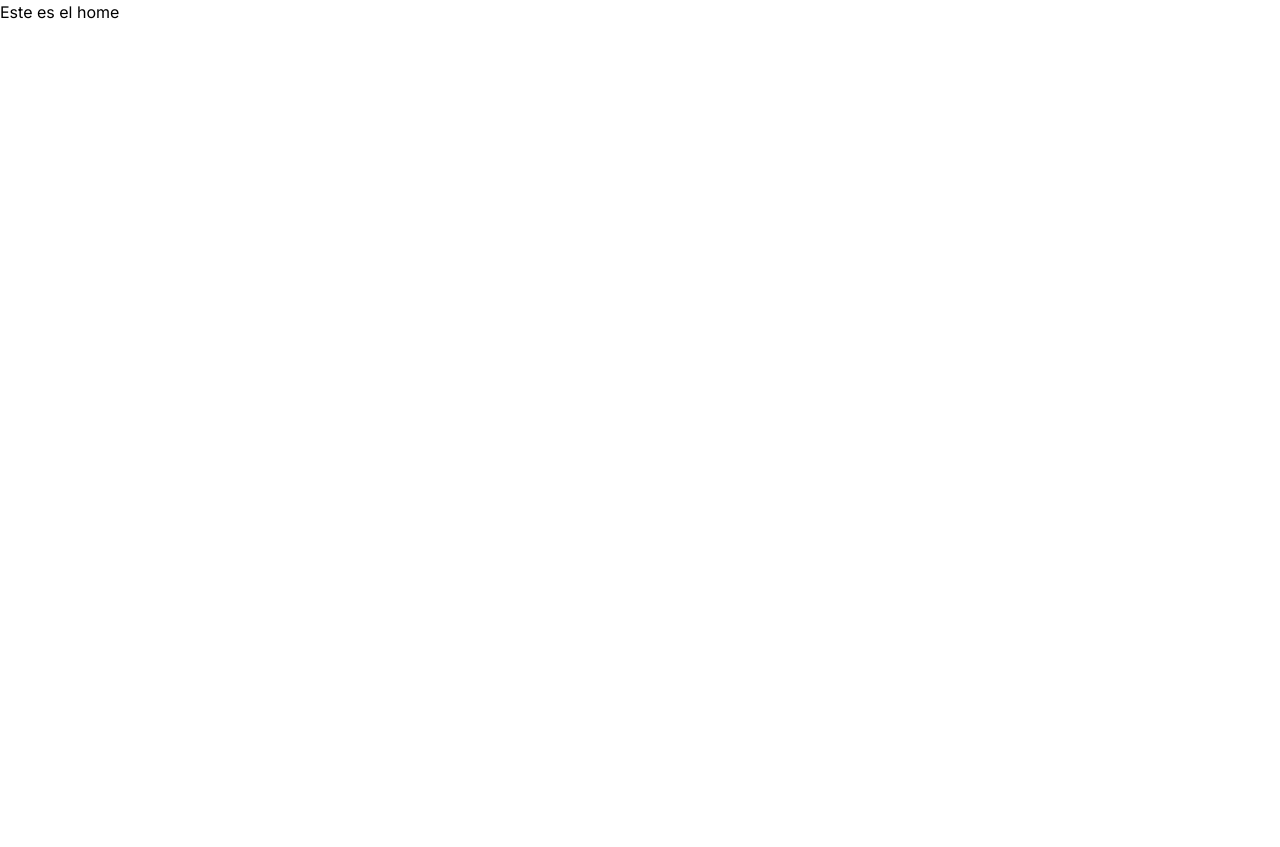
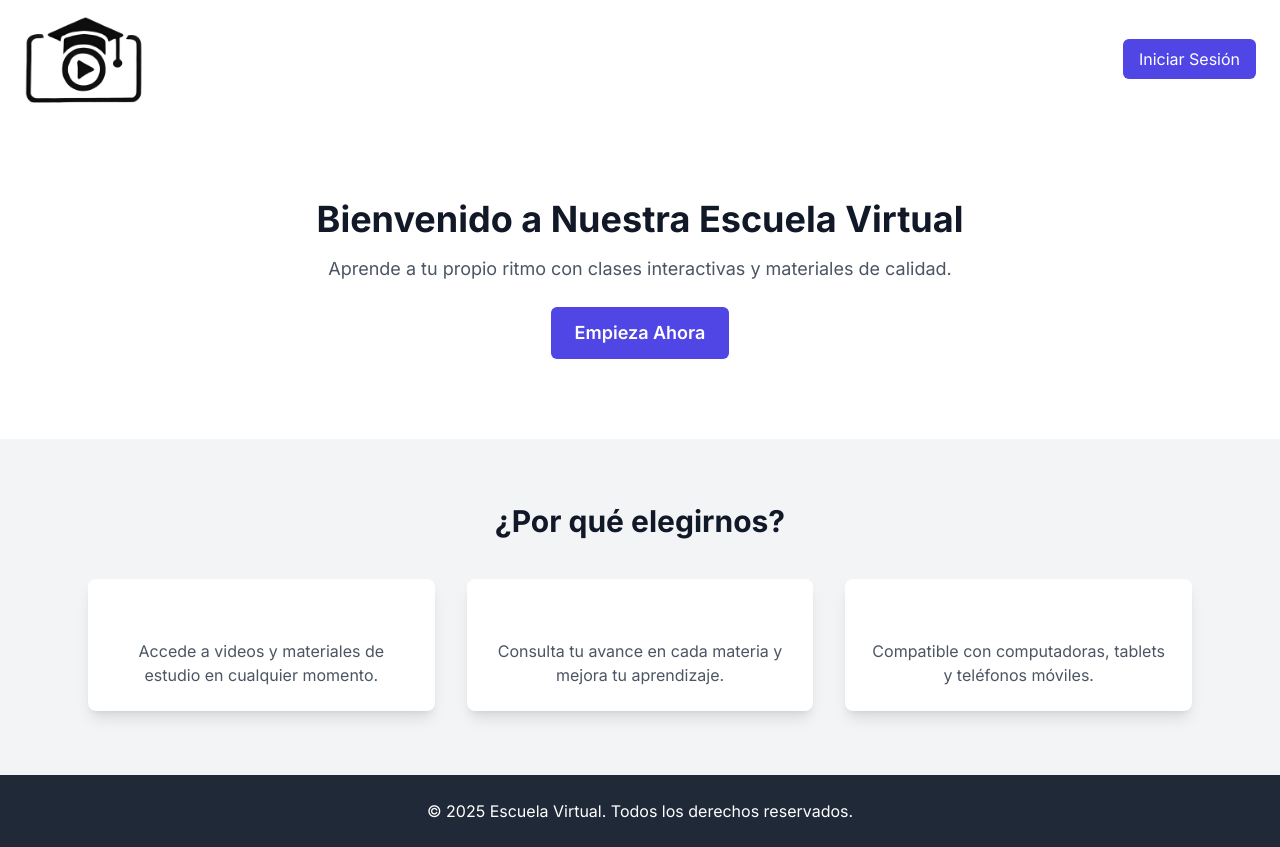
Before and after one commit to PauloCCB/DeployTallerWeb, a Next.js app: page /home in a window 1280 px wide. Before the commit the page ends 800 px from the top, so only its background shows below. Built offline with nearby package versions, Linux system fonts and the light colour scheme.

Commit message:
feature: actualización de página de Home

```diff
--- a/src/app/home/page.tsx
+++ b/src/app/home/page.tsx
@@ -1,9 +1,102 @@
-import React from 'react'
+import React from "react";
+import Link from "next/link";
+import Image from "next/image";
 
-function page() {
-  return (
-    <div className='text-black'>Este es el home</div>
-  )
+function Page() {
+    return (
+        <div className="min-h-screen bg-gray-100">
+            {/* Encabezado */}
+            <header className="bg-white shadow-md">
+                <div className="max-w-7xl mx-auto px-6 py-4 flex justify-between items-center">
+                    {/* Logo */}
+                    <Image
+                        src="/logo.png"
+                        alt="Escuela Virtual"
+                        width={120}
+                        height={50}
+                    />
+
+                    {/* Botón de Inicio de Sesión */}
+                    <Link href="/login">
+                        <button className="bg-indigo-600 text-white px-4 py-2 rounded-md hover:bg-indigo-500 transition">
+                            Iniciar Sesión
+                        </button>
+                    </Link>
+                </div>
+            </header>
+
+            {/* Sección Hero */}
+            <section className="text-center py-20 bg-white">
+                <div className="max-w-3xl mx-auto">
+                    <h1 className="text-4xl font-bold text-gray-900">
+                        Bienvenido a Nuestra Escuela Virtual
+                    </h1>
+                    <p className="mt-4 text-lg text-gray-600">
+                        Aprende a tu propio ritmo con clases interactivas y
+                        materiales de calidad.
+                    </p>
+
+                    {/* Botón de Registro */}
+                    <Link href="/register">
+                        <button className="mt-6 bg-indigo-600 text-white px-6 py-3 rounded-md text-lg font-semibold hover:bg-indigo-500 transition">
+                            Empieza Ahora
+                        </button>
+                    </Link>
+                </div>
+            </section>
+
+            {/* Sección de Características */}
+            <section className="py-16 bg-gray-100">
+                <div className="max-w-6xl mx-auto px-6">
+                    <h2 className="text-3xl font-bold text-center text-gray-900">
+                        ¿Por qué elegirnos?
+                    </h2>
+
+                    <div className="grid grid-cols-1 md:grid-cols-3 gap-8 mt-10">
+                        {/* Característica 1 */}
+                        <div className="bg-white shadow-lg p-6 rounded-lg text-center">
+                            <h3 className="text-xl font-semibold">
+                                Clases Interactivas
+                            </h3>
+                            <p className="text-gray-600 mt-2">
+                                Accede a videos y materiales de estudio en
+                                cualquier momento.
+                            </p>
+                        </div>
+
+                        {/* Característica 2 */}
+                        <div className="bg-white shadow-lg p-6 rounded-lg text-center">
+                            <h3 className="text-xl font-semibold">
+                                Seguimiento del Progreso
+                            </h3>
+                            <p className="text-gray-600 mt-2">
+                                Consulta tu avance en cada materia y mejora tu
+                                aprendizaje.
+                            </p>
+                        </div>
+
+                        {/* Característica 3 */}
+                        <div className="bg-white shadow-lg p-6 rounded-lg text-center">
+                            <h3 className="text-xl font-semibold">
+                                Acceso desde Cualquier Lugar
+                            </h3>
+                            <p className="text-gray-600 mt-2">
+                                Compatible con computadoras, tablets y teléfonos
+                                móviles.
+                            </p>
+                        </div>
+                    </div>
+                </div>
+            </section>
+
+            {/* Pie de Página */}
+            <footer className="bg-gray-800 text-white text-center py-6">
+                <p>
+                    &copy; 2025 Escuela Virtual. Todos los derechos reservados.
+                </p>
+            </footer>
+        </div>
+    );
 }
 
-export default page
+export default Page;
```
